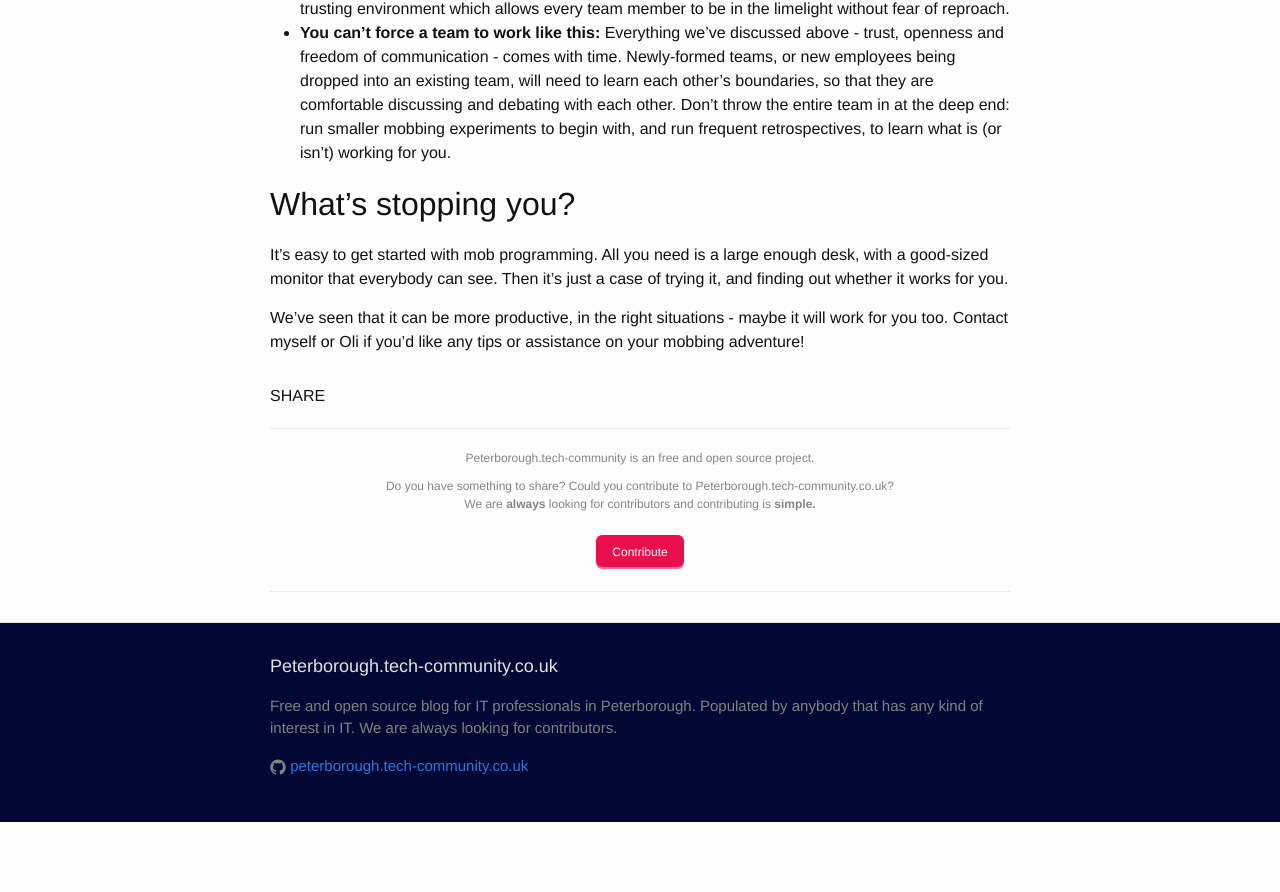
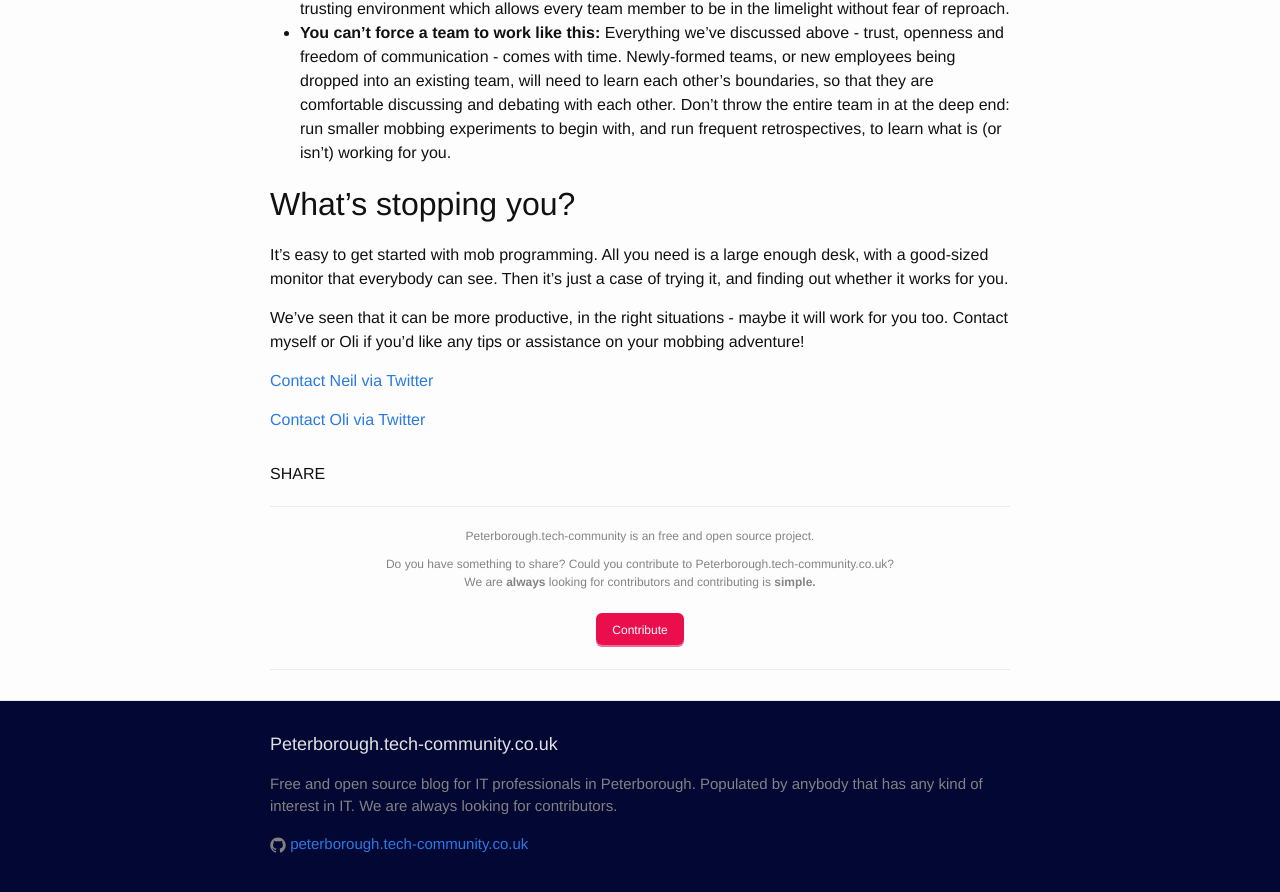
Before and after one commit to boyney123/peterborough.tech-community.co.uk, a Jekyll site: the page built from _posts/2016-04-02-neil-oli-mob-programming.markdown, in a window 1280 px wide and 900 px high, scrolled down 3968 px. Shown: the top 892 px of the window. Built offline with Jekyll 4.4.1, drawn with Linux system fonts in a browser that asks for light colours; nearby versions of some CDN libraries; comment, search, counter and statistics services are not loaded; before the commit the page ends 4790 px from its top, so only the background shows below that; some of the changed text lies outside the part shown.

Commit message:
Amend publish date so it's not an April Fool. Added contact information in footer.

```diff
--- a/_posts/2016-04-02-neil-oli-mob-programming.markdown
+++ b/_posts/2016-04-02-neil-oli-mob-programming.markdown
@@ -76,3 +76,7 @@ Before you run off to try mob programming for yourself, here are a few lessons t
 It's easy to get started with mob programming. All you need is a large enough desk, with a good-sized monitor that everybody can see. Then it's just a case of trying it, and finding out whether it works for you.
 
 We've seen that it can be more productive, in the right situations - maybe it will work for you too. Contact myself or Oli if you'd like any tips or assistance on your mobbing adventure!
+
+[Contact Neil via Twitter](https://twitter.com/neilstudd)
+
+[Contact Oli via Twitter](https://twitter.com/owennell)
```
Also changed, not shown: other parts of _posts/2016-04-02-neil-oli-mob-programming.markdown (+1 -1 lines).
